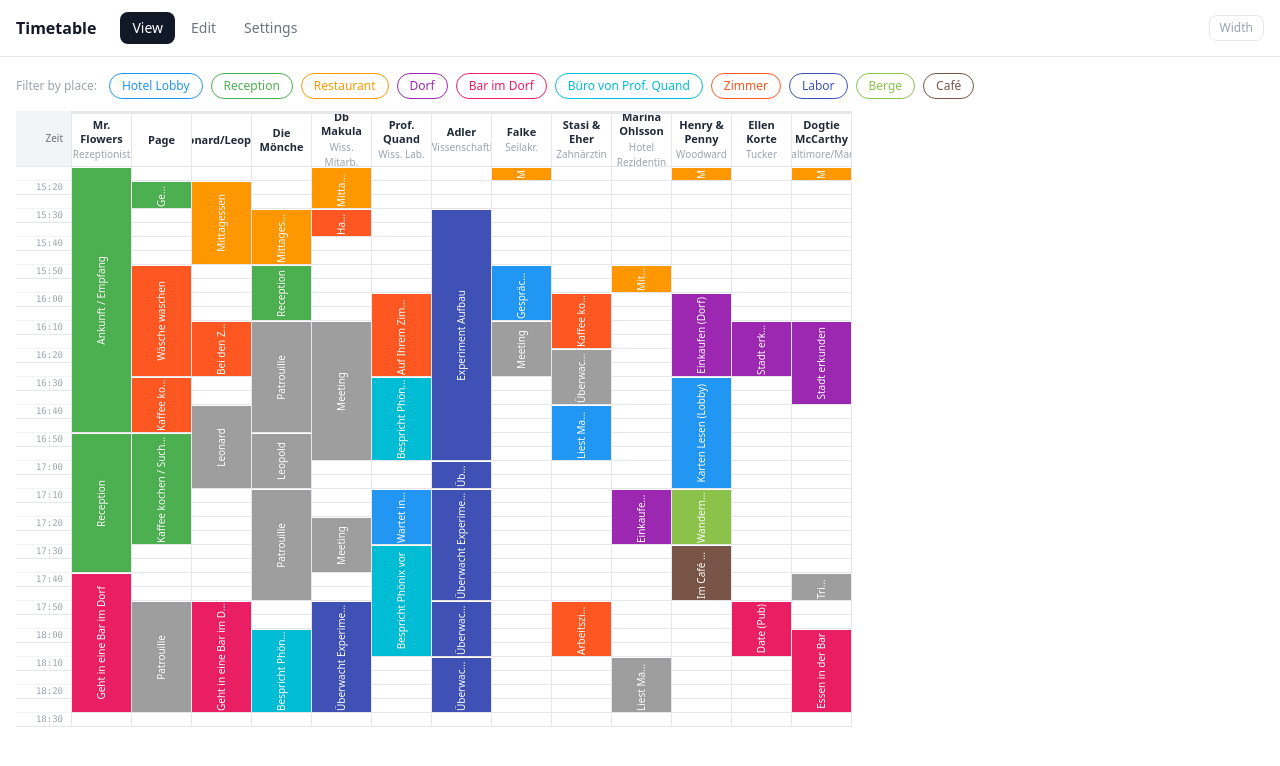
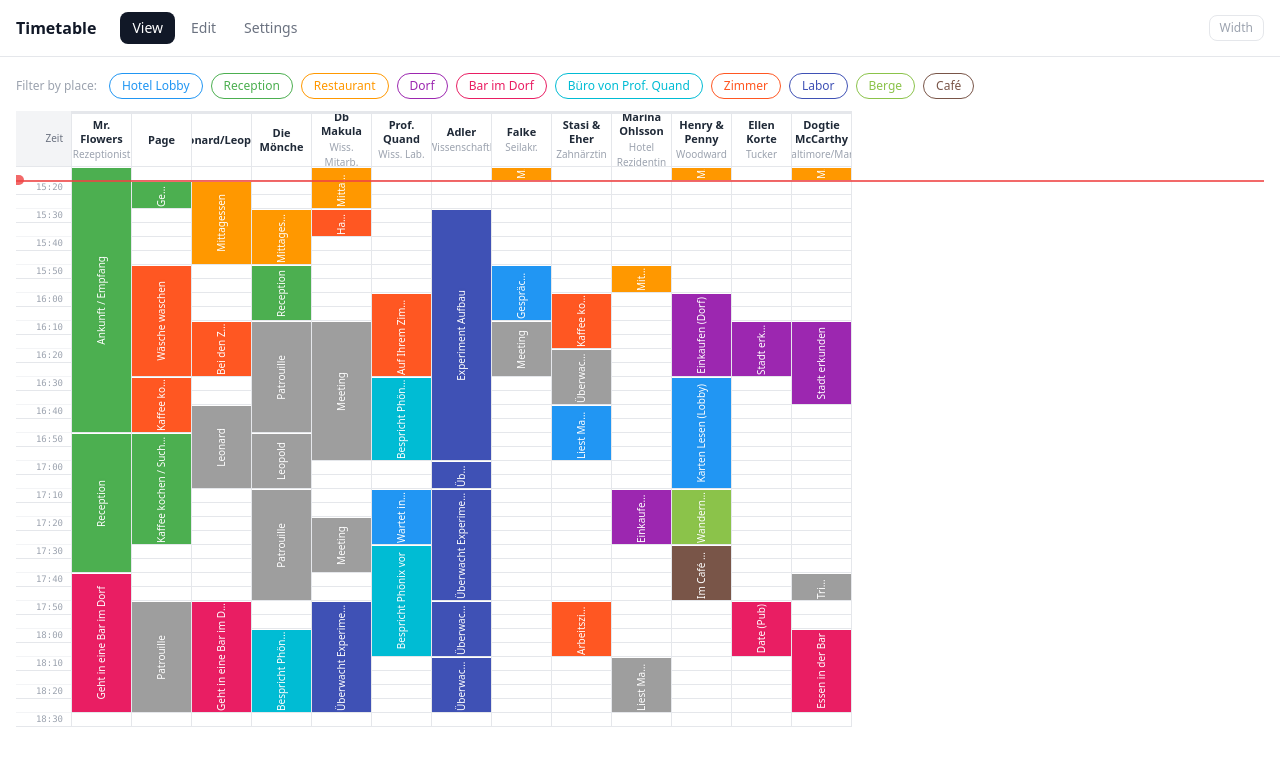
Before and after one commit to MichiGandi/RoleplayTimetable, a React (Vite) app: page / in a window 1280 px wide. Shown: the top 766 px of the page. Built offline with nearby package versions, Linux system fonts and the light colour scheme.

Commit message:
add time horizontal line

```diff
--- a/src/components/TimetableView.tsx
+++ b/src/components/TimetableView.tsx
@@ -72,6 +72,17 @@ export default function TimetableView({ characters, events, places, isEditMode,
   const [modal, setModal] = useState<ModalState | null>(null)
   const [drag, setDrag] = useState<DragState | null>(null)
   const dragRef = useRef<DragState | null>(null)
+  const [timeLineY, setTimeLineY] = useState<number>(0)
+  const timeLineDragging = useRef(false)
+  const containerRef = useRef<HTMLDivElement>(null)
+  const headerRowRef = useRef<HTMLDivElement>(null)
+  const [headerH, setHeaderH] = useState(56)
+
+  useEffect(() => {
+    if (headerRowRef.current) {
+      setHeaderH(headerRowRef.current.getBoundingClientRect().height)
+    }
+  })
 
   const allTimes = events.flatMap(e => [e.startTime, e.endTime])
   const minTime = allTimes.length ? allTimes.reduce((a, b) => timeToMinutes(a) < timeToMinutes(b) ? a : b) : '15:00'
@@ -147,6 +158,28 @@ export default function TimetableView({ characters, events, places, isEditMode,
     onChange({ events: events.filter(e => e.id !== id) })
   }
 
+  const handleTimeLineMouseDown = (e: React.MouseEvent) => {
+    if (isEditMode) return
+    e.preventDefault()
+    timeLineDragging.current = true
+
+    const moveHandler = (ev: MouseEvent) => {
+      if (!timeLineDragging.current || !containerRef.current) return
+      const rect = containerRef.current.getBoundingClientRect()
+      const hh = headerRowRef.current?.getBoundingClientRect().height ?? headerH
+      const raw = ev.clientY - rect.top - hh
+      const snapped = Math.round(raw / ROW_H) * ROW_H
+      setTimeLineY(Math.max(0, Math.min(snapped, totalHeight)))
+    }
+    const upHandler = () => {
+      timeLineDragging.current = false
+      window.removeEventListener('mousemove', moveHandler)
+      window.removeEventListener('mouseup', upHandler)
+    }
+    window.addEventListener('mousemove', moveHandler)
+    window.addEventListener('mouseup', upHandler)
+  }
+
   const placeById = (id: string | null) => places.find(p => p.id === id)
   const eventColor = (event: TimetableEvent) => {
     const place = placeById(event.placeId)
@@ -191,12 +224,13 @@ export default function TimetableView({ characters, events, places, isEditMode,
       )}
 
       {/* Layout: fixed time column on the left, then one column per character */}
+      <div ref={containerRef} className="relative">
       <div className="flex select-none">
 
         {/* Time column */}
         <div className="flex-shrink-0 w-14 border-r border-gray-200">
           {/* Header */}
-          <div className="h-14 bg-gray-100 border-b border-gray-200 flex items-center justify-end pr-2">
+          <div ref={headerRowRef} className="bg-gray-100 border-b border-gray-200 flex items-center justify-end pr-2" style={{ minHeight: 56 }}>
             <span className="text-[10px] text-gray-500 font-medium">Zeit</span>
           </div>
           {/* Slots */}
@@ -311,7 +345,22 @@ export default function TimetableView({ characters, events, places, isEditMode,
         })}
       </div>
 
-
+      {/* Draggable time line — view mode only */}
+      {!isEditMode && (
+        <div
+          className="absolute left-0 right-0 pointer-events-none"
+          style={{ top: timeLineY + headerH + ROW_H - 1, zIndex: 30 }}
+        >
+          <div className="absolute left-0 right-0 h-0.5 bg-red-500 opacity-80" />
+          {/* Drag handle — red pill on the left */}
+          <div
+            className="absolute pointer-events-auto cursor-ns-resize select-none bg-red-500 opacity-80 hover:opacity-100 transition-opacity rounded-full"
+            style={{ left: -8, top: -5, width: 16, height: 10 }}
+            onMouseDown={handleTimeLineMouseDown}
+          />
+        </div>
+      )}
+      </div>
 
       {modal && (
         <EventModal
```
